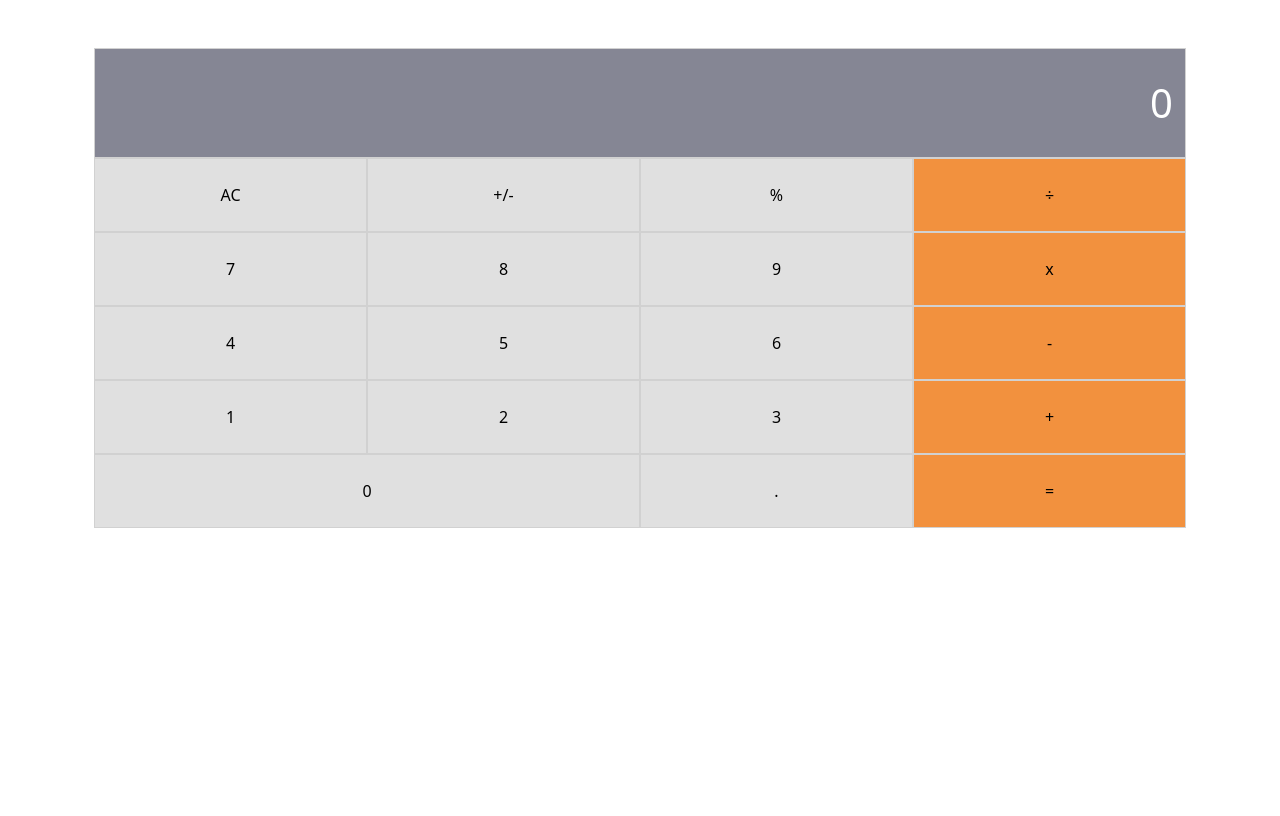
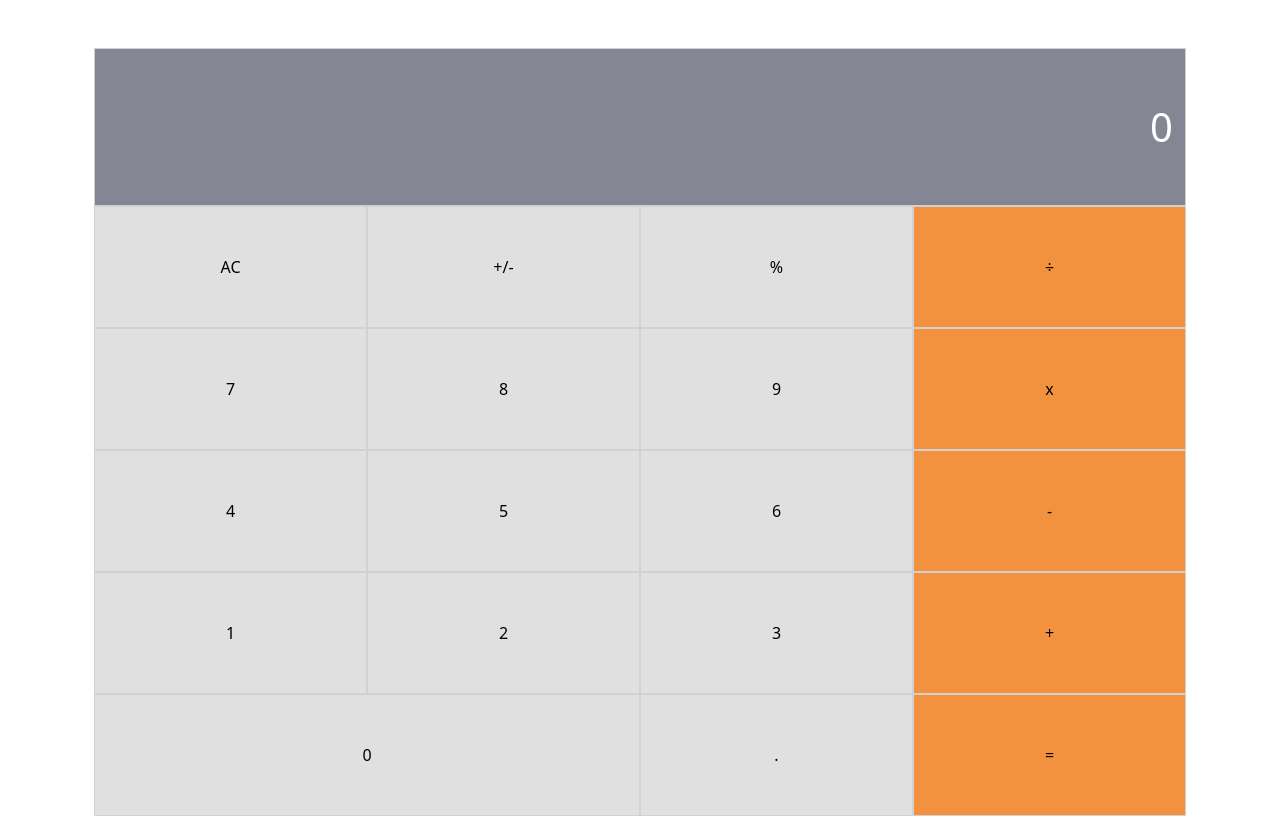
Before and after one commit to afcastaneda223/math-magicians, a React (Create React App) app: page / in a window 1280 px wide. Built offline with nearby package versions, Linux system fonts and the light colour scheme.

Commit message:
update size for lg update hover color

```diff
--- a/src/components/Calculator.js
+++ b/src/components/Calculator.js
@@ -2,15 +2,15 @@ import React from 'react';
 
 export class Calculator extends React.Component {
   btnCLass = {
-    grey: 'btn btn-light col py-4',
-    orange: 'btn btn-warning col py-4',
-    zero: 'btn btn-light col-6 py-4',
+    grey: 'btn btn-light col py-lg-5 py-sm-4',
+    orange: 'btn btn-warning col py-lg-5 py-sm-4',
+    zero: 'btn btn-light col-6 py-lg-5 py-sm-4',
   }
 
   render() {
     return (
       <div className="container" id="CalculatorContainer">
-        <input type="number" id="InputNumber" className="form-control fs-1 text-white text-end py-4" defaultValue="0" />
+        <input type="number" id="InputNumber" className="form-control fs-1 text-white text-end py-lg-5 py-sm-4" defaultValue="0" />
         <div className="row row-cols-4 container m-0 p-0">
           <button type="button" className={this.btnCLass.grey}>AC</button>
           <button type="button" className={this.btnCLass.grey}>+/-</button>
--- a/src/index.css
+++ b/src/index.css
@@ -1,9 +1,10 @@
+/*remove number arrows from number form*/
+/*safari & chrome */
 input::-webkit-outer-spin-button,
 input::-webkit-inner-spin-button {
   -webkit-appearance: none;
   margin: 0;
 }
-
 /* Firefox */
 input[type=number] {
   -moz-appearance: textfield;
@@ -16,7 +17,7 @@ input[type=number] {
 }
 
 .btn-warning:hover {
-  background-color: rgb(260, 160, 80);
+  background-color: rgb(226, 139, 56);
   border-color: rgb(209, 209, 209);
 }
 
@@ -27,7 +28,7 @@ input[type=number] {
 }
 
 .btn-light:hover {
-  background-color: rgb(230, 230, 230);
+  background-color: rgb(215, 215, 215);
   border-color: rgb(209, 209, 209);
 }
 
```
